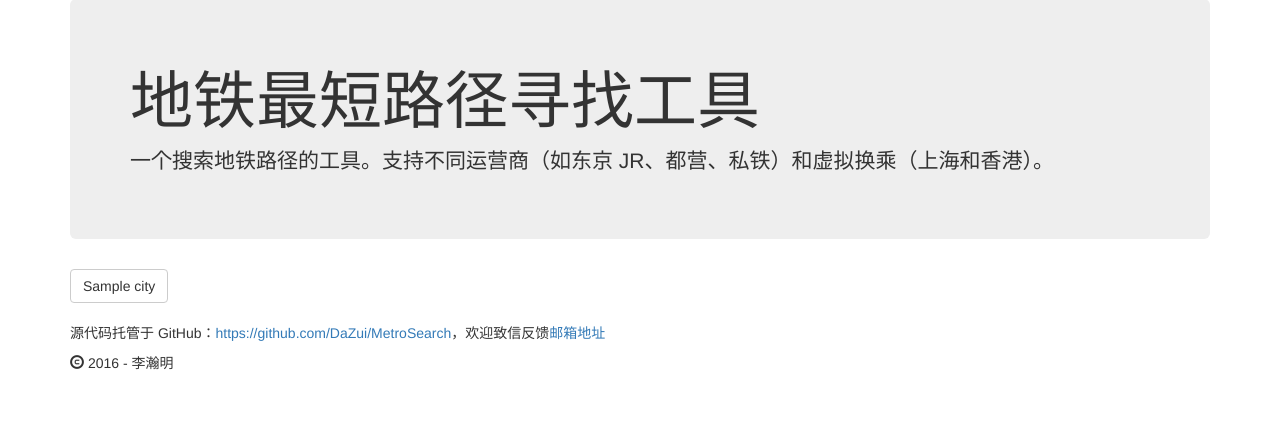
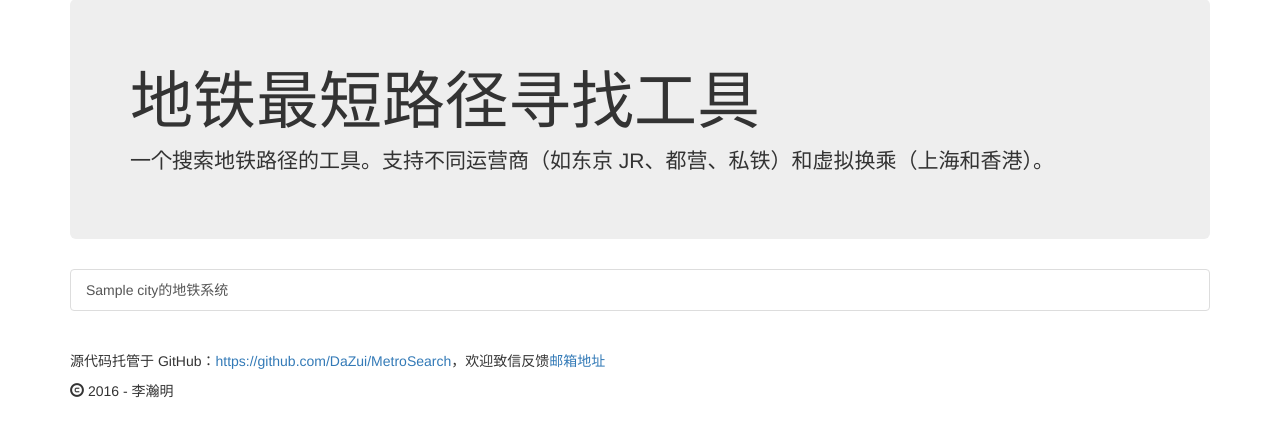
Before and after one commit to vontio/MetroSearch, a Python web app: template MetroRouteFinder/templates/index.html in a window 1280 px wide. Shown: the part 73-510 px from the top of the page. Run offline with Jinja, Linux system fonts and the light colour scheme; the template is opened without the code that fills it: most values are stand-ins (such as "Sample title", 1, 10 or a date in 2020); some libraries are stand-ins or nearby versions.

Commit message:
调整首页城市显示方式

```diff
--- a/MetroRouteFinder/templates/index.html
+++ b/MetroRouteFinder/templates/index.html
@@ -1 +1 @@
-{%extends "layout.html"%}{%block page_content%}<div class="jumbotron">  <h1>地铁最短路径寻找工具</h1><p>一个搜索地铁路径的工具。支持不同运营商（如东京 JR、都营、私铁）和虚拟换乘（上海和香港）。</p></div><div id="paths" class="row">{%for city in Cities%}<div class="col-md-1 col-sm-2 col-xs-2"><a class="btn btn-default" href="{{url_for('City', City = city)}}" role="button">{{city}}</a></div>	{%endfor%}</div>{%endblock%}
+{%extends "layout.html"%}{%block page_content%}<div class="jumbotron"><h1>地铁最短路径寻找工具</h1><p>一个搜索地铁路径的工具。支持不同运营商（如东京 JR、都营、私铁）和虚拟换乘（上海和香港）。</p></div><div class="list-group">{%for city in Cities%}<a href="{{url_for('City',City=city)}}" class="list-group-item">{{city}}的地铁系统</a>{%endfor%}</div>{%endblock%}
```
